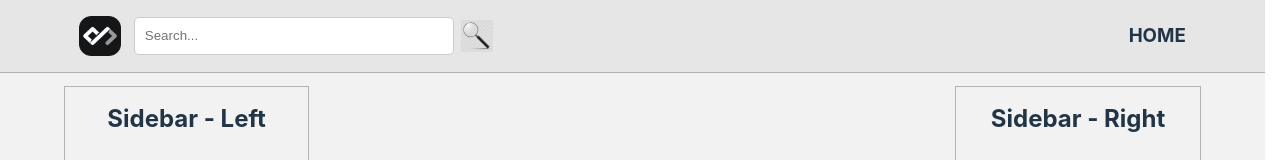
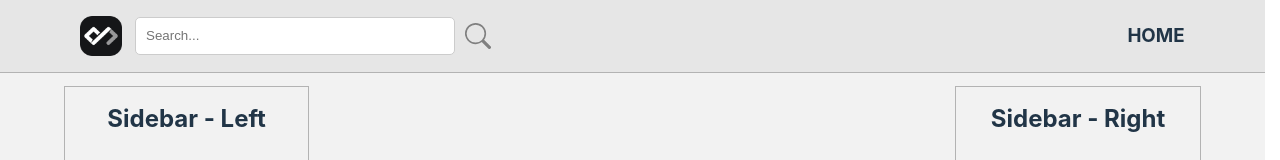
Before and after one commit to GustavoFSProg/clone-blog-adri, a React (Vite) app: page / in a window 1280 px wide. Shown: the top 160 px of the page. Built offline with nearby package versions, Linux system fonts and the light colour scheme.

Commit message:
lupa icon

```diff
--- a/package.json
+++ b/package.json
@@ -11,6 +11,7 @@
   "dependencies": {
     "react": "^18.2.0",
     "react-dom": "^18.2.0",
+    "react-icons": "^4.4.0",
     "styled-components": "^5.3.5"
   },
   "devDependencies": {
--- a/src/components/header/Header.jsx
+++ b/src/components/header/Header.jsx
@@ -1,6 +1,6 @@
 import { Container, ImgLupa, ImgLogo, LinksContainer, Button, Input, Form } from './style'
 import logo from '../../assets/logo.png'
-import lupa from '../../assets/lupa.png'
+import { BsSearch } from 'react-icons/bs'
 
 function Header() {
   return (
@@ -11,9 +11,7 @@ function Header() {
           <div style={{ display: 'flex', alignItems: 'center', justifyContent: 'center' }}>
 
           <Input type="search" name="search" placeholder="Search..." />
-          <Button type="submit">
-              <ImgLupa src={lupa} alt="lupa" />
-          </Button>
+            <BsSearch size="26" color="gray" style={{ marginLeft: '10px' }} />
           </div>
         </Form>
       </div>
```
Also changed, not shown: src/components/header/style.jsx (line endings or trailing spaces), 1 other file (tests, documents, lock files or other folders).
